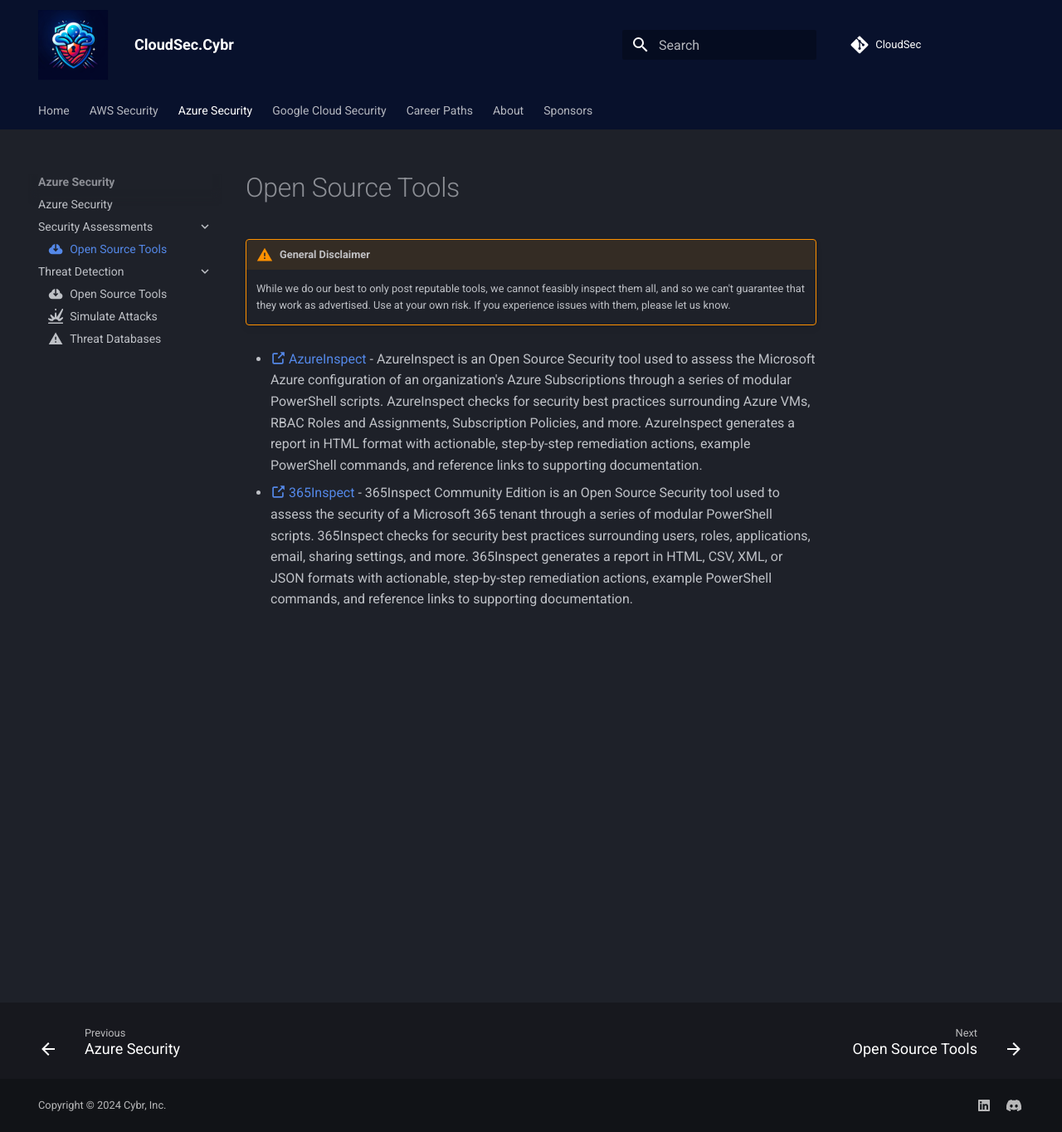
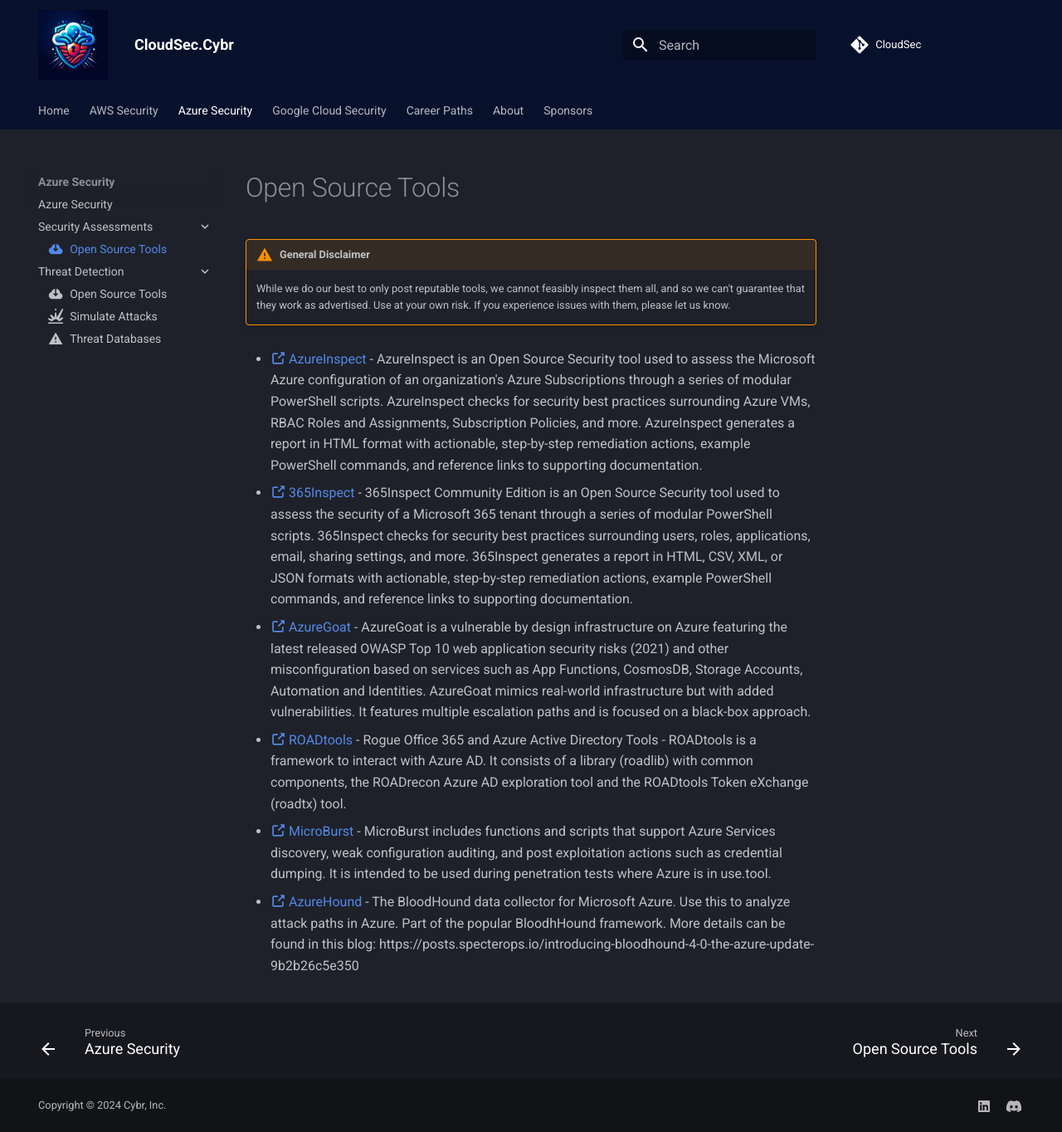
Before and after one commit to Cybr-Inc/CloudSec, an MkDocs documentation site: the page built from docs/azure/security-assessments/open-source-tools.md, in a window 1280 px wide and 1364 px high. Shown: the whole window at 83% size. Built offline with MkDocs 1.6.1 and Material for MkDocs 9.7.7, drawn with Linux system fonts in a browser that asks for light colours; comment, search, counter and statistics services are not loaded.

Commit message:
updated Azure Security

```diff
--- a/docs/azure/security-assessments/open-source-tools.md
+++ b/docs/azure/security-assessments/open-source-tools.md
@@ -8,3 +8,11 @@ icon: material/cloud-download
 - [ :octicons-link-external-16: AzureInspect](https://github.com/soteria-security/AzureInspect) - AzureInspect is an Open Source Security tool used to assess the Microsoft Azure configuration of an organization's Azure Subscriptions through a series of modular PowerShell scripts. AzureInspect checks for security best practices surrounding Azure VMs, RBAC Roles and Assignments, Subscription Policies, and more. AzureInspect generates a report in HTML format with actionable, step-by-step remediation actions, example PowerShell commands, and reference links to supporting documentation.
 
 - [ :octicons-link-external-16: 365Inspect](https://github.com/soteria-security/365Inspect) - 365Inspect Community Edition is an Open Source Security tool used to assess the security of a Microsoft 365 tenant through a series of modular PowerShell scripts. 365Inspect checks for security best practices surrounding users, roles, applications, email, sharing settings, and more. 365Inspect generates a report in HTML, CSV, XML, or JSON formats with actionable, step-by-step remediation actions, example PowerShell commands, and reference links to supporting documentation.
+
+- [ :octicons-link-external-16: AzureGoat](https://github.com/ine-labs/AzureGoat) - AzureGoat is a vulnerable by design infrastructure on Azure featuring the latest released OWASP Top 10 web application security risks (2021) and other misconfiguration based on services such as App Functions, CosmosDB, Storage Accounts, Automation and Identities. AzureGoat mimics real-world infrastructure but with added vulnerabilities. It features multiple escalation paths and is focused on a black-box approach.
+
+- [ :octicons-link-external-16: ROADtools](https://github.com/dirkjanm/ROADtools) - Rogue Office 365 and Azure Active Directory Tools - ROADtools is a framework to interact with Azure AD. It consists of a library (roadlib) with common components, the ROADrecon Azure AD exploration tool and the ROADtools Token eXchange (roadtx) tool.
+
+- [ :octicons-link-external-16: MicroBurst](https://github.com/NetSPI/MicroBurst) - MicroBurst includes functions and scripts that support Azure Services discovery, weak configuration auditing, and post exploitation actions such as credential dumping. It is intended to be used during penetration tests where Azure is in use.tool.
+
+- [ :octicons-link-external-16: AzureHound](https://github.com/BloodHoundAD/AzureHound) - The BloodHound data collector for Microsoft Azure. Use this to analyze attack paths in Azure. Part of the popular BloodhHound framework. More details can be found in this blog: https://posts.specterops.io/introducing-bloodhound-4-0-the-azure-update-9b2b26c5e350
```
